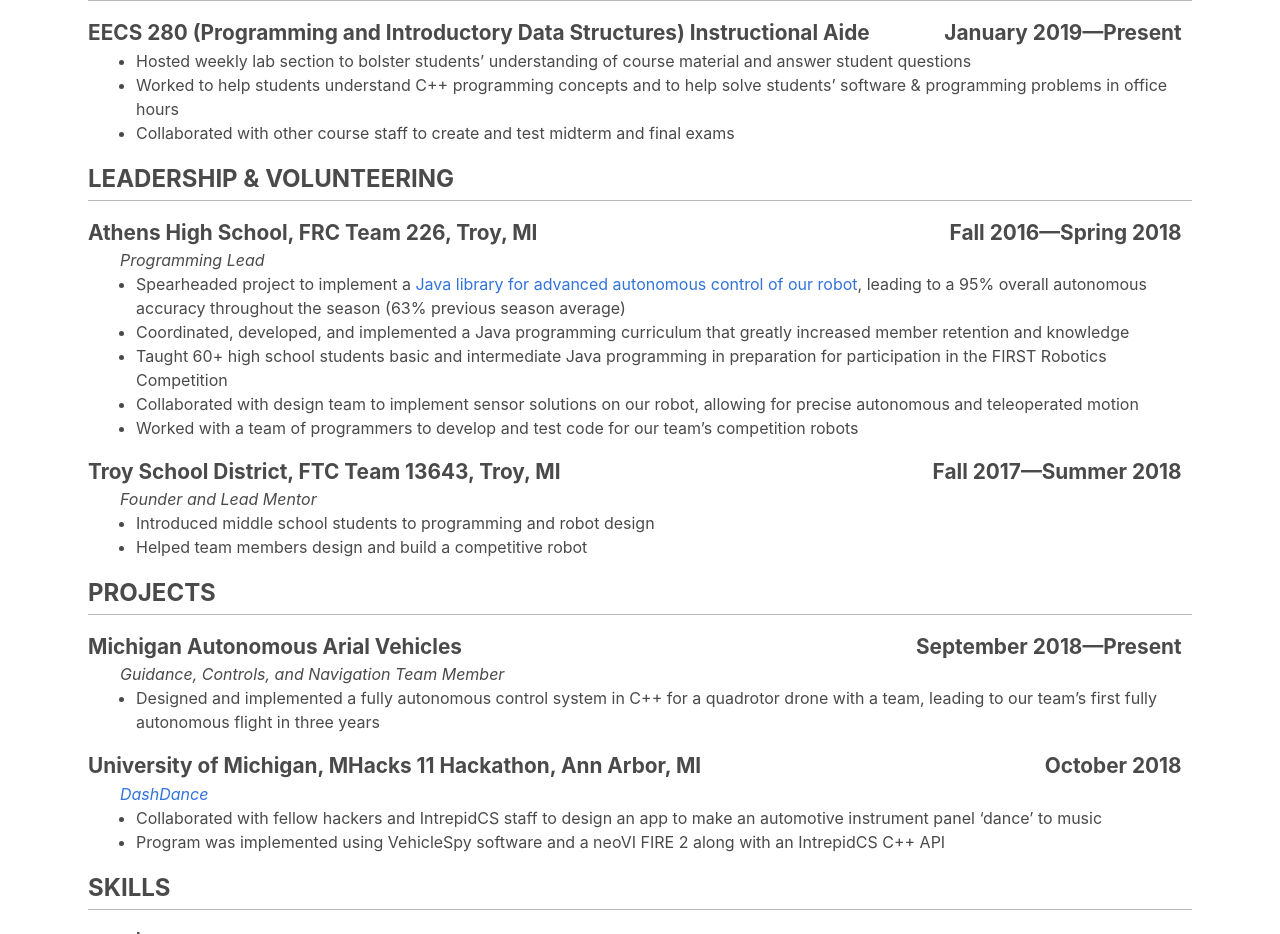
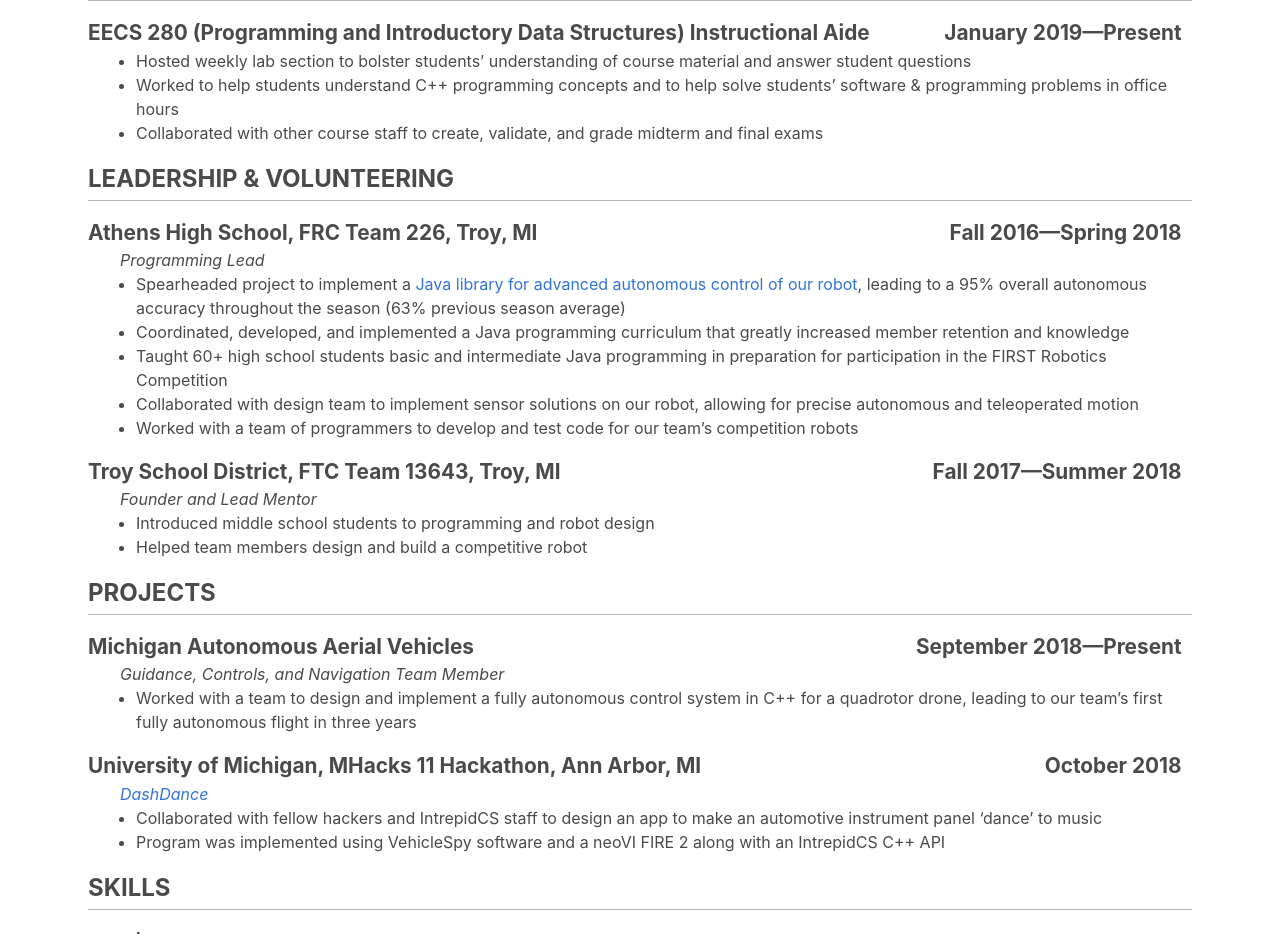
Before and after one commit to minchingtonak/www, a plain HTML site: page index.html in a window 1280 px wide. Shown: the part 1331-2265 px from the top of the page. Drawn offline with nearby package versions, Linux system fonts and the light colour scheme.

Commit message:
Spelling, wording edits

```diff
--- a/index.html
+++ b/index.html
@@ -157,7 +157,7 @@
                         student questions</li>
                     <li>Worked to help students understand C++ programming concepts and to help solve students’ software
                         & programming problems in office hours</li>
-                    <li>Collaborated with other course staff to create and test midterm and final exams</li>
+                    <li>Collaborated with other course staff to create, validate, and grade midterm and final exams</li>
                 </ul>
             </section>
         </section>
@@ -199,12 +199,12 @@
         <section class="container">
             <h1 id="projects" class="category">PROJECTS</h1>
             <section class="entry">
-                <p class="e-title">Michigan Autonomous Arial Vehicles</p>
+                <p class="e-title">Michigan Autonomous Aerial Vehicles</p>
                 <p class="e-date">September 2018—Present</p>
                 <p class="e-subtitle">Guidance, Controls, and Navigation Team Member</p>
                 <ul class="desc">
-                    <li>Designed and implemented a fully autonomous control system in C++ for a quadrotor drone with a
-                        team, leading to our team’s first fully autonomous flight in three years</li>
+                    <li>Worked with a team to design and implement a fully autonomous control system in C++ for a
+                        quadrotor drone, leading to our team’s first fully autonomous flight in three years</li>
                 </ul>
             </section>
             <section class="entry">
```
